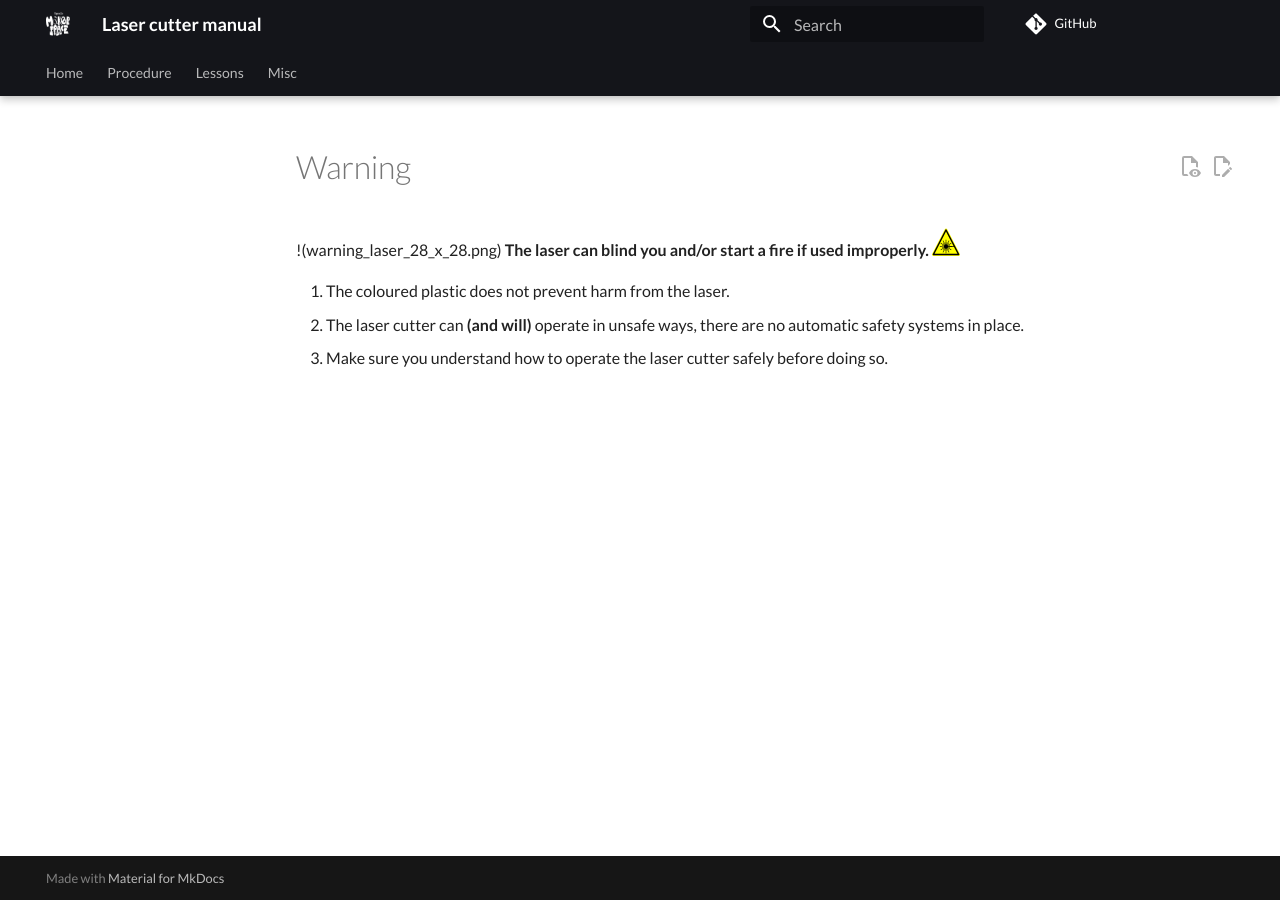
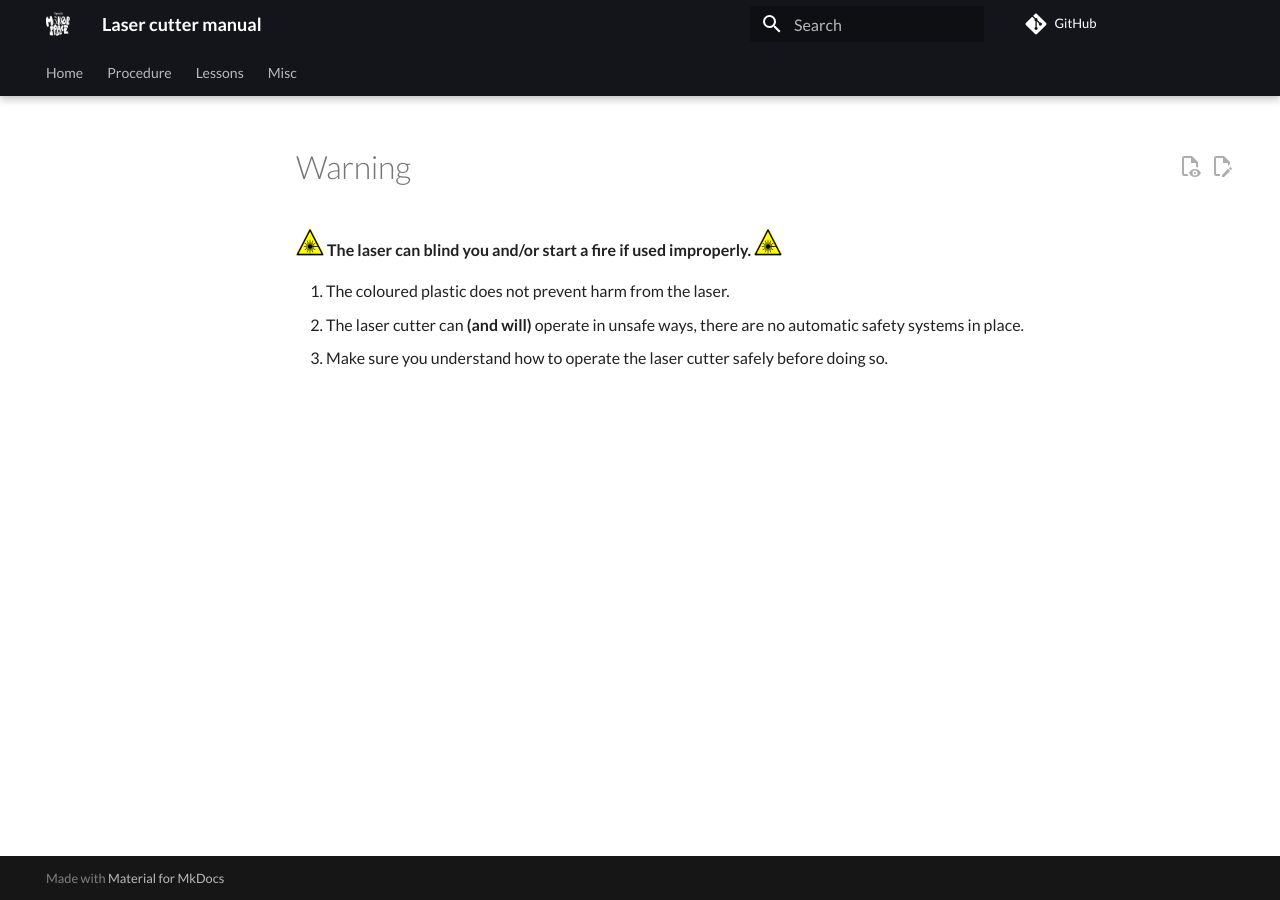
Before and after one commit to uppsala-makerspace/laser_cutter_guide, an MkDocs documentation site: the page built from docs/misc/safety_warning/README.md, in a window 1280 px wide. Built offline with MkDocs 1.6.1 and Material for MkDocs 9.7.7, drawn with Linux system fonts in a browser that asks for light colours; comment, search, counter and statistics services are not loaded.

Commit message:
Update README.md

```diff
--- a/docs/misc/safety_warning/README.md
+++ b/docs/misc/safety_warning/README.md
@@ -1,6 +1,6 @@
 # Warning
 
-!(warning_laser_28_x_28.png)  **The laser can blind you and/or start a fire if used improperly.**  ![Warning](warning_laser_28_x_28.png)
+![ ](warning_laser_28_x_28.png)  **The laser can blind you and/or start a fire if used improperly.**  ![ ](warning_laser_28_x_28.png)
 
 1. The coloured plastic does not prevent harm from the laser.
 1. The laser cutter can **(and will)** operate in unsafe ways, there are no automatic safety systems in place.
```
